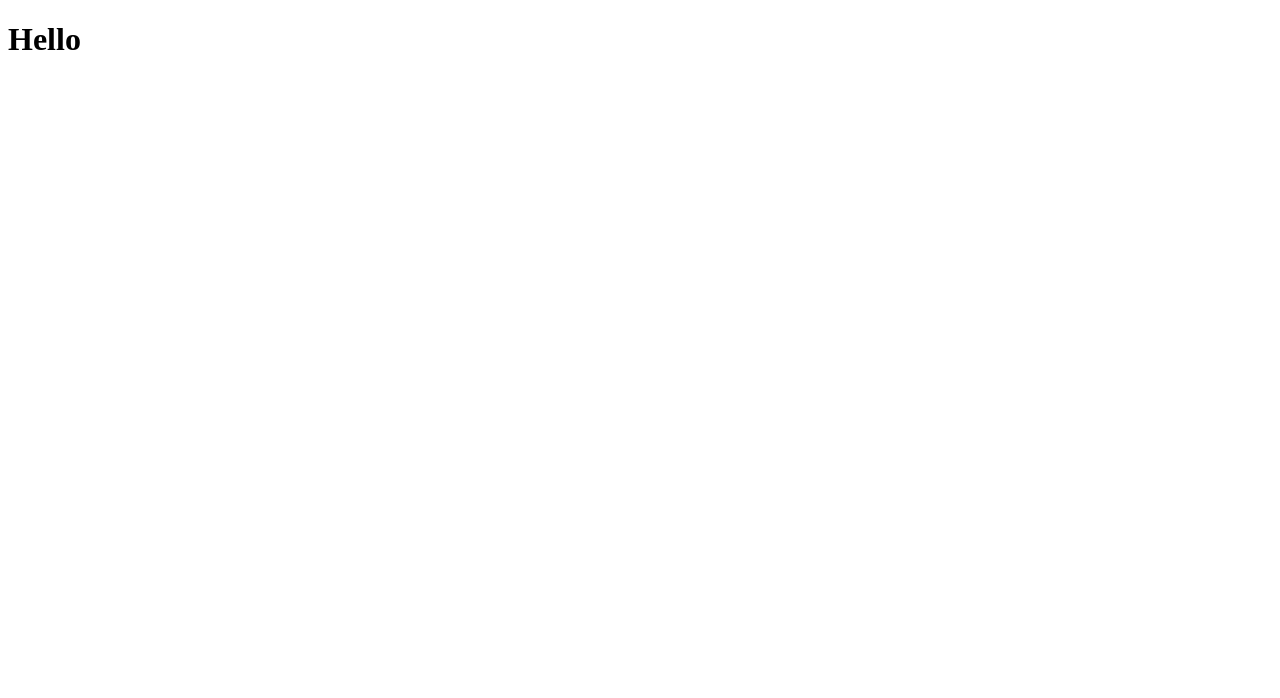
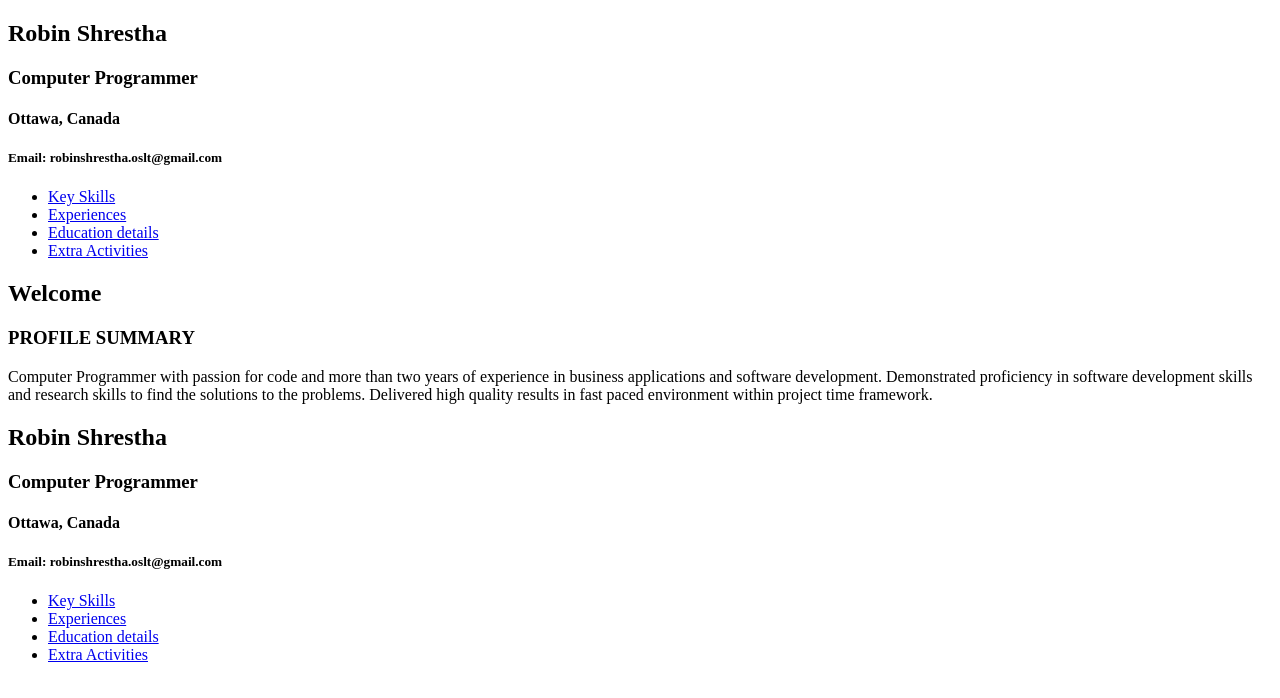
Before and after one commit to robinshrestha/robinshresthacv, a plain HTML site: page index.html in a window 1280 px wide. Drawn offline with Linux system fonts and the light colour scheme.

Commit message:
Biodataadded

```diff
--- a/index.html
+++ b/index.html
@@ -1,13 +1,53 @@
 <!DOCTYPE html>
 <html lang="en">
+
 <head>
     <meta charset="UTF-8">
     <meta name="viewport" content="width=device-width, initial-scale=1.0">
-    <title>Document</title>
+    <title>Main Page</title>
 </head>
+
 <body>
-    <div>
-        <h1>Hello </h1>
-    </div>
+    <header>
+        <h2>Robin Shrestha</h2>
+        <h3>Computer Programmer</h3>
+        <h4>Ottawa, Canada</h4>
+        <h5>Email: robinshrestha.oslt@gmail.com</h5>
+        <nav>
+            <ul>
+                <li> <a href="cvhtmlpages/skills.html">Key Skills</a> </li>
+                <li> <a href="cvhtmlpages/experiences.html">Experiences</a> </li>
+                <li> <a href="cvhtmlpages/education.html">Education details</a> </li>
+                <li><a href="cvhtmlpages/extraactivities.html">Extra Activities</a> </li>
+
+            </ul>
+        </nav>
+
+
+    </header>
+    <h2>Welcome</h2>
+    <h3>PROFILE SUMMARY</h3>
+    <p> Computer Programmer with passion for code and more than two years of experience in business applications and
+        software development. Demonstrated proficiency in software development skills and research skills to find the
+        solutions to the problems. Delivered high quality results in fast paced environment within project time
+        framework. </p>
+    <footer>
+        <h2>Robin Shrestha</h2>
+        <h3>Computer Programmer</h3>
+        <h4>Ottawa, Canada</h4>
+        <h5>Email: robinshrestha.oslt@gmail.com</h5>
+        <nav>
+            <ul>
+                <li> <a href="cvhtmlpages/skills.html">Key Skills</a> </li>
+                <li> <a href="cvhtmlpages/experiences.html">Experiences</a> </li>
+                <li> <a href="cvhtmlpages/education.html">Education details</a> </li>
+                <li><a href="cvhtmlpages/extraactivities.html">Extra Activities</a> </li>
+
+            </ul>
+        </nav>
+
+    </footer>
+
 </body>
+
 </html>
```
